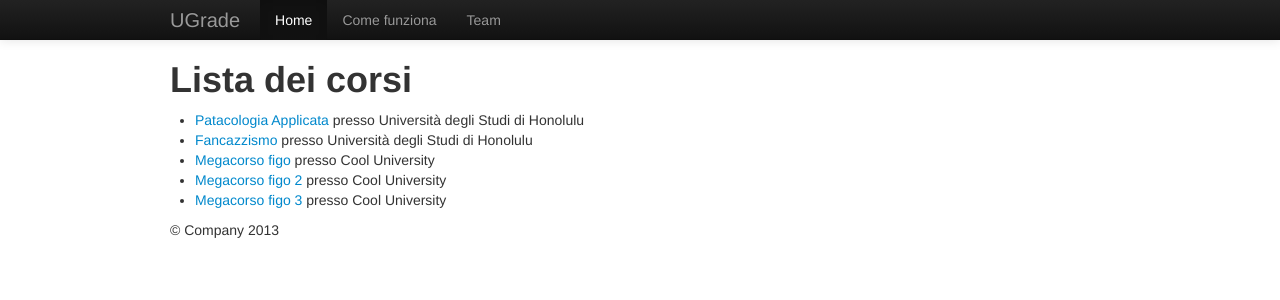
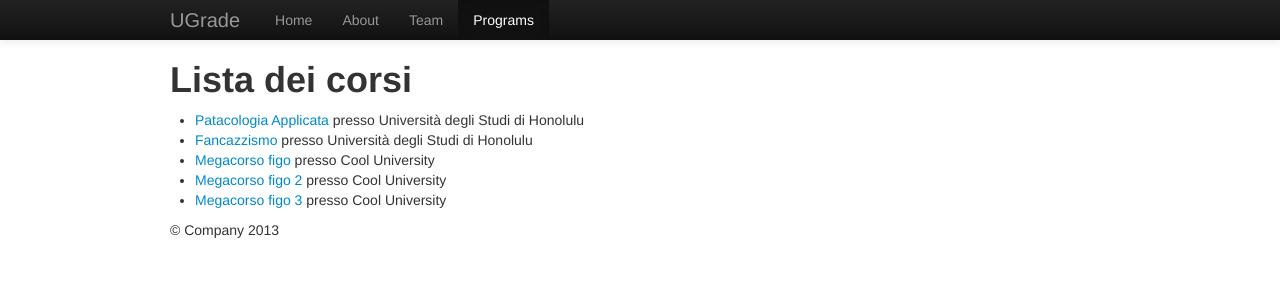
Before and after one commit to fabiofabbrucci/Ugrade, a CodeIgniter app: page /index.php/uni/course in a window 1280 px wide. Shown: the top 300 px of the page. Run offline with CodeIgniter, Linux system fonts and the light colour scheme; data comes from the database, SQL or seed files in the repository; some libraries are stand-ins or nearby versions.

Commit message:
home,corsi e dettaglio corso

```diff
--- a/application/config/database.php
+++ b/application/config/database.php
@@ -48,7 +48,7 @@
 $active_group = 'default';
 $active_record = TRUE;
 
-$db['default']['hostname'] = 'www.ofunwebservices.com';
+$db['default']['hostname'] = 'localhost';
 $db['default']['username'] = 'ugrade';
 $db['default']['password'] = 'nbya976';
 $db['default']['database'] = 'ugrade';
--- a/application/views/courseslist.php
+++ b/application/views/courseslist.php
@@ -21,9 +21,10 @@
                             <p class="navbar-text pull-right">
                             </p>
                             <ul class="nav">
-                                <li class="active"><a href="#">Home</a></li>
-                                <li><a href="#">Come funziona</a></li>
+                                <li><a href="/index.php/">Home</a></li>
+                                <li><a href="#">About</a></li>
                                 <li><a href="#">Team</a></li>
+                                <li class="active"><a href="/index.php/uni/course">Programs</a></li>
                             </ul>
                         </div>
                     </div>
--- a/application/views/coursesshow.php
+++ b/application/views/coursesshow.php
@@ -21,9 +21,10 @@
                             <p class="navbar-text pull-right">
                             </p>
                             <ul class="nav">
-                                <li class="active"><a href="#">Home</a></li>
-                                <li><a href="#">Come funziona</a></li>
+                                <li><a href="#">Home</a></li>
+                                <li><a href="#">About</a></li>
                                 <li><a href="#">Team</a></li>
+                                <li class="active"><a href="/index.php/uni/course">Programs</a></li>
                             </ul>
                         </div>
                     </div>
```
Also changed, not shown: application/views/home.php (+7 -7 lines).
